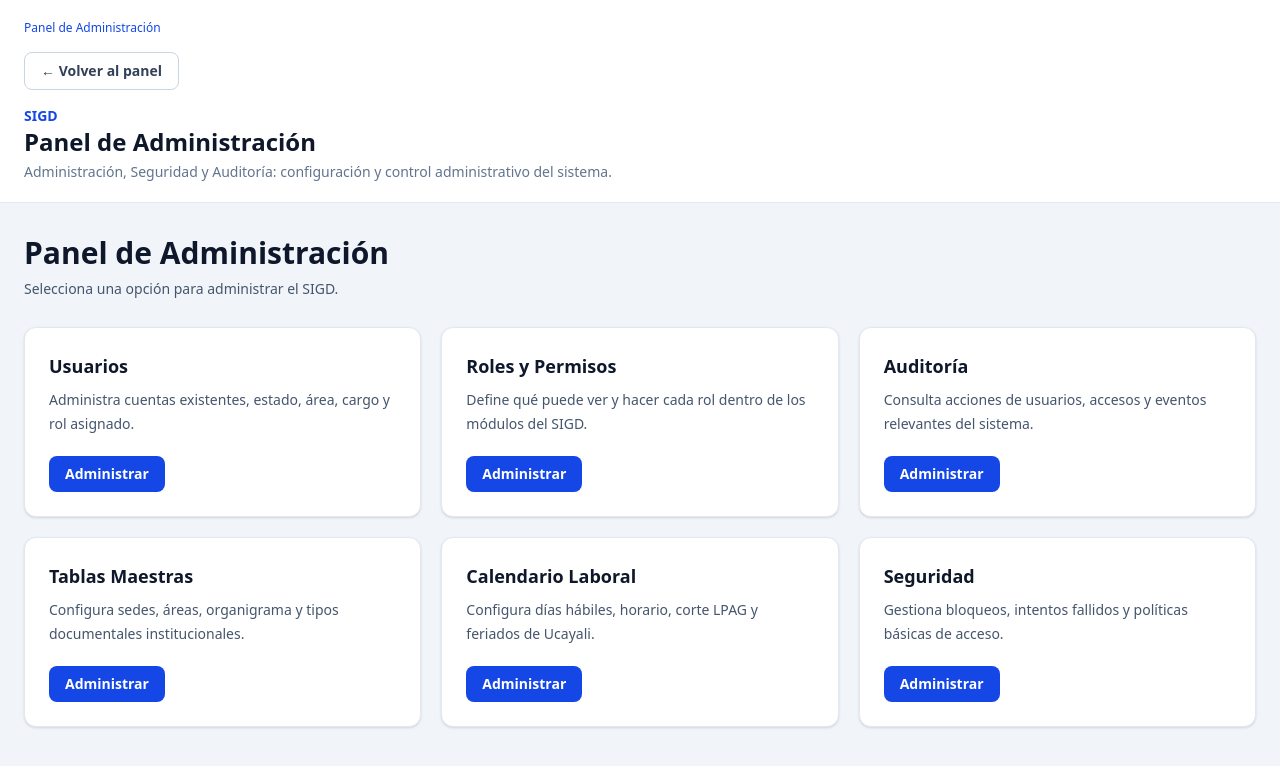
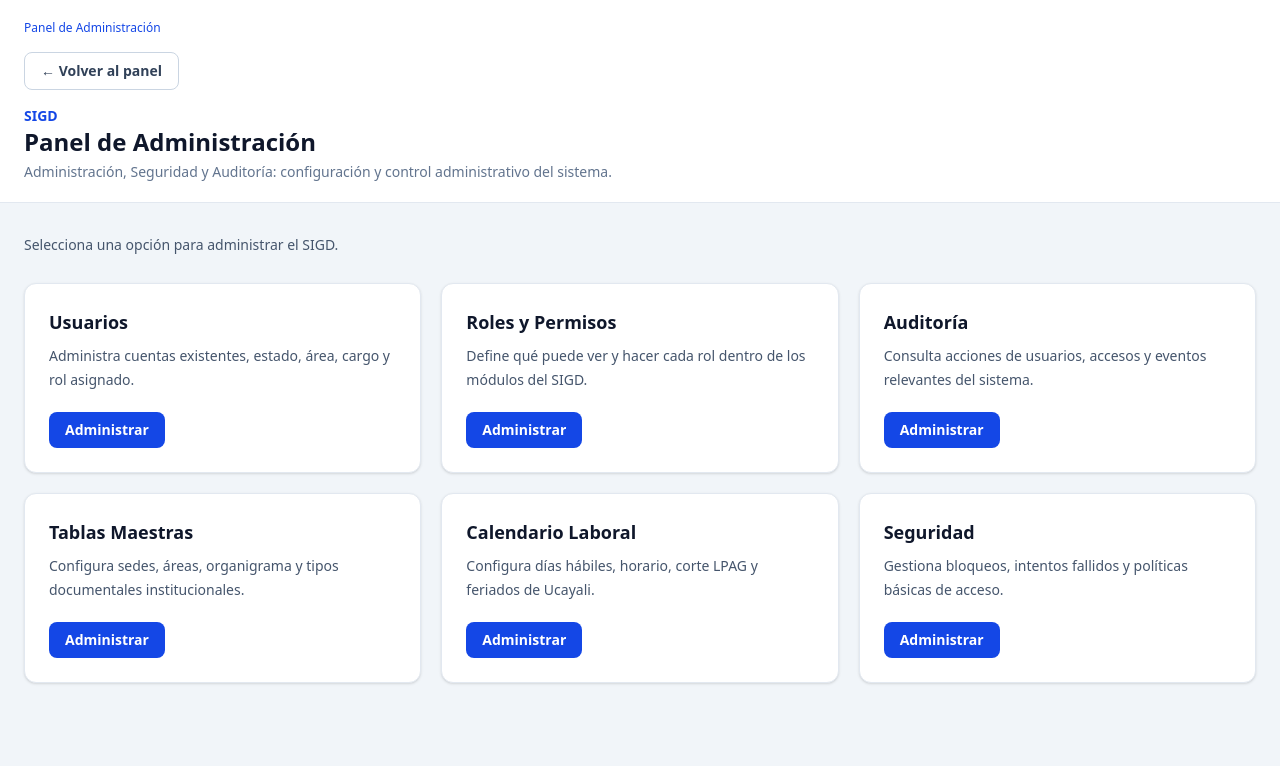
Before and after one commit to rhtf-92/SIGD, a React (Vite) app in the folder frontend/: page /administracion in a window 1280 px wide. Shown: the top 766 px of the page. Built offline with nearby package versions, Linux system fonts and the light colour scheme.

Commit message:
mis cambios locales

```diff
--- a/frontend/src/pages/administracion/AdministracionPage.tsx
+++ b/frontend/src/pages/administracion/AdministracionPage.tsx
@@ -52,12 +52,9 @@ export default function AdministracionPage() {
       />
 
       <section className="mx-auto max-w-7xl px-6 py-8">
-        <div className="mb-7">
-          <h2 className="text-3xl font-bold">Panel de Administración</h2>
-          <p className="mt-2 text-sm text-slate-600">
-            Selecciona una opción para administrar el SIGD.
-          </p>
-        </div>
+        <p className="mb-7 text-sm text-slate-600">
+          Selecciona una opción para administrar el SIGD.
+        </p>
 
         <div className="grid gap-5 md:grid-cols-2 xl:grid-cols-3">
           {modulos.map((modulo) => (
--- a/frontend/src/pages/administracion/UsuariosPage.tsx
+++ b/frontend/src/pages/administracion/UsuariosPage.tsx
@@ -39,13 +39,10 @@ export default function UsuariosPage() {
 
       <section className="mx-auto max-w-7xl px-6 py-8">
         <div className="mb-6 flex flex-col gap-3 md:flex-row md:items-end md:justify-between">
-          <div>
-            <h2 className="text-3xl font-bold">Usuarios</h2>
-            <p className="mt-2 text-sm text-slate-600">
-              Directorio institucional de {totalUsuarios} cuentas registradas.
-              Búsqueda en tiempo real y filtro por estado operativo.
-            </p>
-          </div>
+          <p className="text-sm text-slate-600">
+            Directorio institucional de {totalUsuarios} cuentas registradas.
+            Búsqueda en tiempo real y filtro por estado operativo.
+          </p>
           <span className="rounded-lg bg-amber-50 px-4 py-2 text-xs font-semibold text-amber-700">
             Datos de demostración hasta integrar GET /api/v1/usuarios
           </span>
--- a/frontend/tsconfig.json
+++ b/frontend/tsconfig.json
@@ -17,7 +17,7 @@
     "forceConsistentCasingInFileNames": true,
     "skipLibCheck": true,
     "noEmit": true,
-    "ignoreDeprecations": "6.0",
+    "ignoreDeprecations": "5.0",
     "baseUrl": ".",
     "paths": {
       "@/*": ["./src/*"]
```
